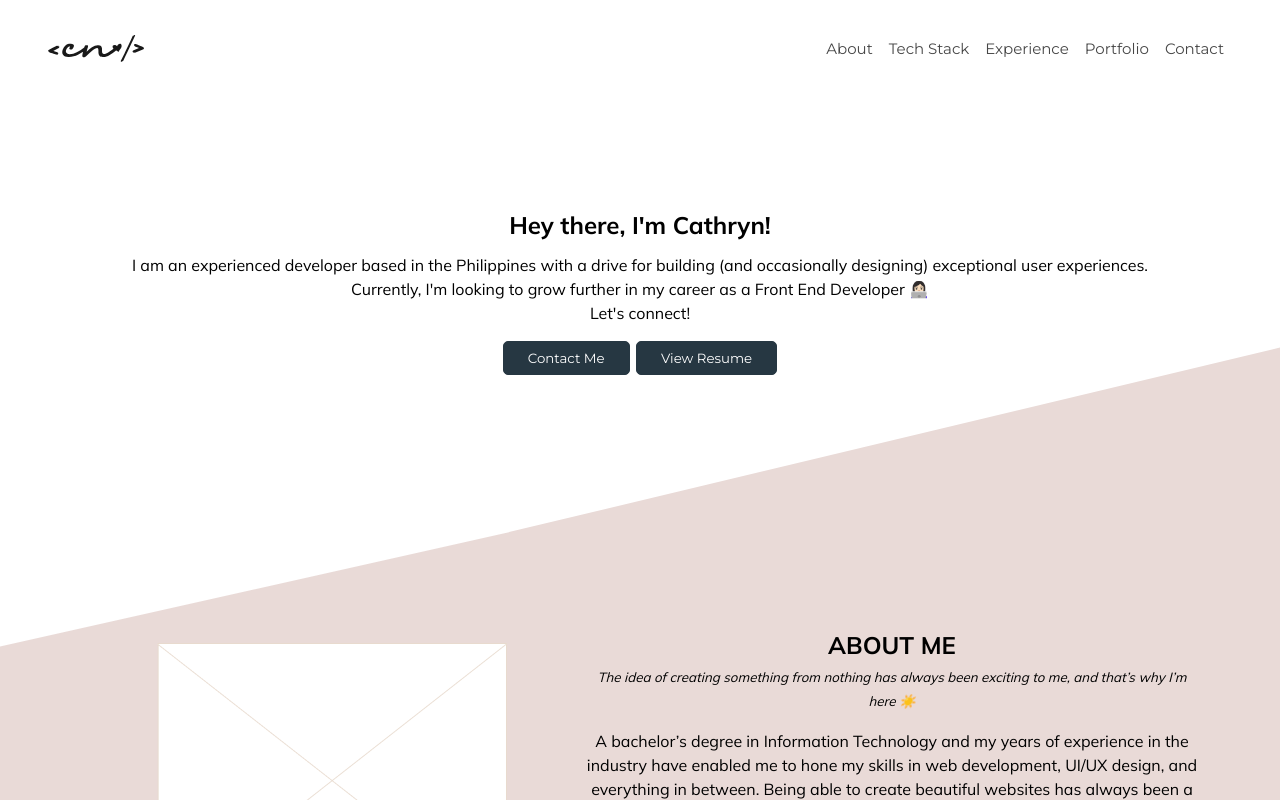
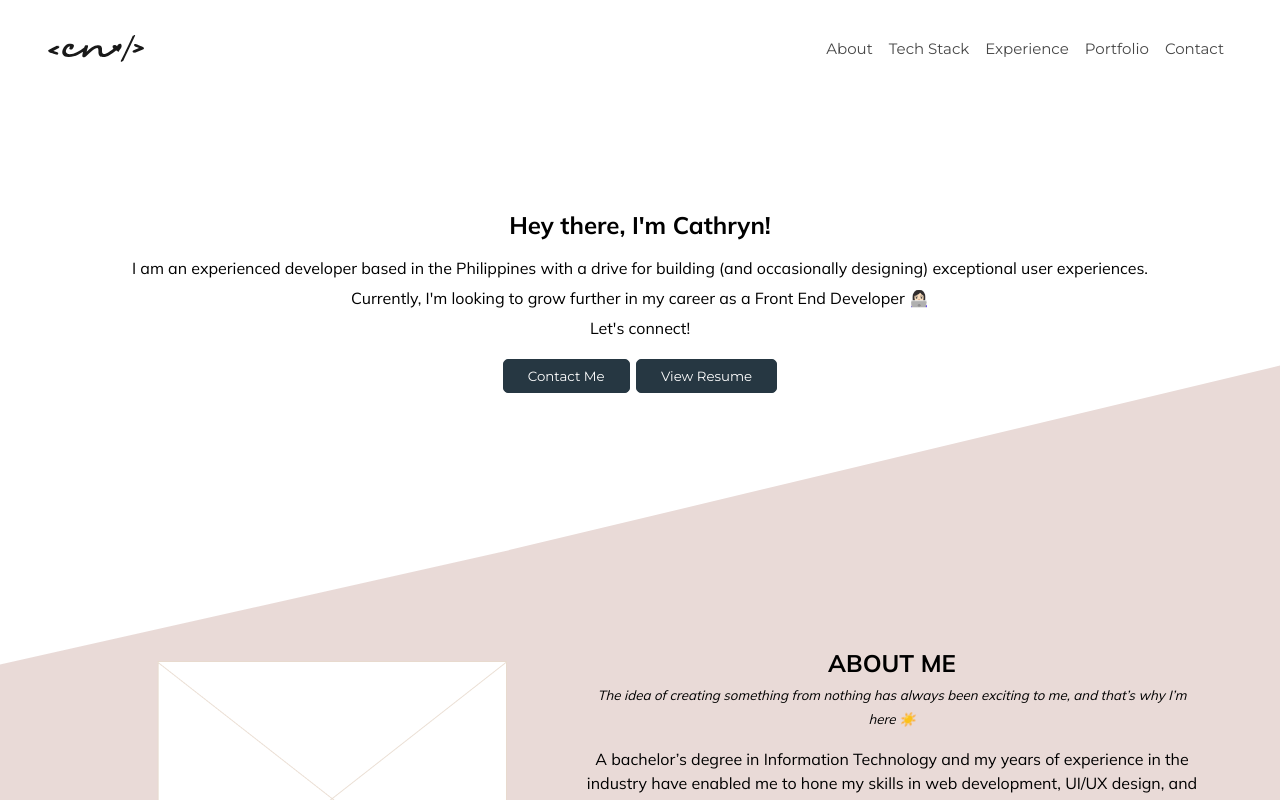
Before and after one commit to cathrynngaosi/react-portfolio, a React (Vite) app: page / in a window 1280 px wide. Shown: the top 800 px of the page. Built offline with nearby package versions, Linux system fonts and the light colour scheme; some icons are missing.

Commit message:
Update css

```diff
--- a/src/scss/components/_mobileMenu.scss
+++ b/src/scss/components/_mobileMenu.scss
@@ -10,7 +10,7 @@
     position: fixed;
     background: #fcfaf8;
     font-family: "Montserrat", serif;
-    opacity: 95%;
+    opacity: 97%;
     width: 100%;
     height: 100%;
     z-index: 1;
@@ -35,7 +35,7 @@
       padding: 1rem;
       border-bottom: 1px solid $color-primary;
       text-align: center;
-      color: #5f5858;
+      font-weight: bolder;
 
       &:hover {
         color: $color-primary-darker;
--- a/src/scss/components/_project.scss
+++ b/src/scss/components/_project.scss
@@ -3,7 +3,7 @@
 .project-container {
   background-color: $color-white;
 
-  padding: 2rem;
+  padding: 2rem 1.5rem;
   box-shadow: 0 0 10px rgba(0, 0, 0, 0.1);
 
   .project-img {
@@ -63,6 +63,8 @@
 
   @include lg {
     @include flex-center;
+    padding: 2rem;
+
     &.flex-reverse {
       flex-direction: row-reverse;
     }
--- a/src/scss/sections/_intro.scss
+++ b/src/scss/sections/_intro.scss
@@ -25,6 +25,8 @@
 
     p {
       text-align: center;
+      line-height: 30px;
+      margin: 2rem 0;
     }
 
     button {
@@ -55,6 +57,9 @@
 
     @include lg {
       padding: 7rem;
+      p {
+        margin: 1rem 0;
+      }
     }
   }
 }
```
